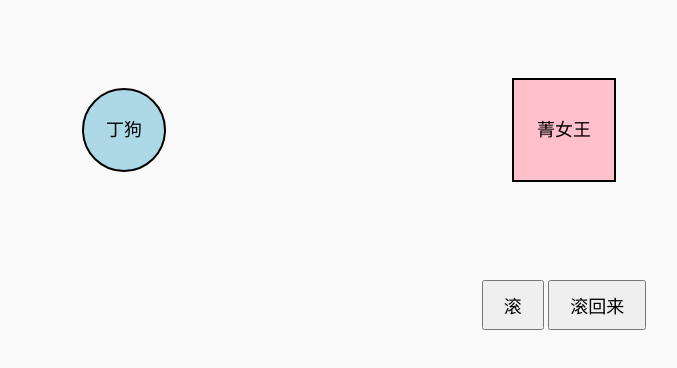
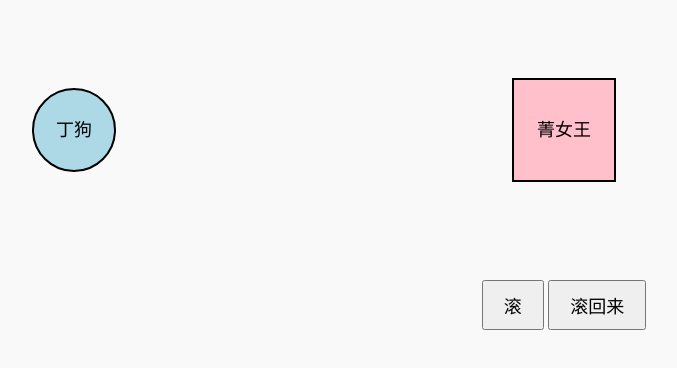
Before and after one commit to jingjingliesdog/imsorry, a plain HTML site: page index.html in a window 1280 px wide. Both pictures are taken after a click on the button "滚回来". Shown: the part 122-490 px from the top of the page, without its empty margins (76-753 px from the left). Drawn offline with Linux system fonts and the light colour scheme.

Commit message:
Update index.html

```diff
--- a/index.html
+++ b/index.html
@@ -43,7 +43,7 @@
             font-size: 18px;
             border: 2px solid black;
             position: absolute;
-            left: 150px; /* 初始位置离女王有150px的距离 */
+            left: 600px; /* 初始位置是滚开的状态 */
             transition: transform 1s ease, left 1s ease;
         }
         button {
@@ -83,10 +83,10 @@
             dog.style.left = '600px'; // 狗滚到离女王更远的位置
         });
 
-        // 点击 "滚回来" 按钮后，丁狗滚回到原始位置
+        // 点击 "滚回来" 按钮后，丁狗滚回到女王身边
         comeBackButton.addEventListener('click', () => {
             dog.style.transform = 'rotate(0deg)'; // 旋转角度复位
-            dog.style.left = '150px'; // 回到初始位置
+            dog.style.left = '100px'; // 回到菁女王的身边
         });
     </script>
 
```
